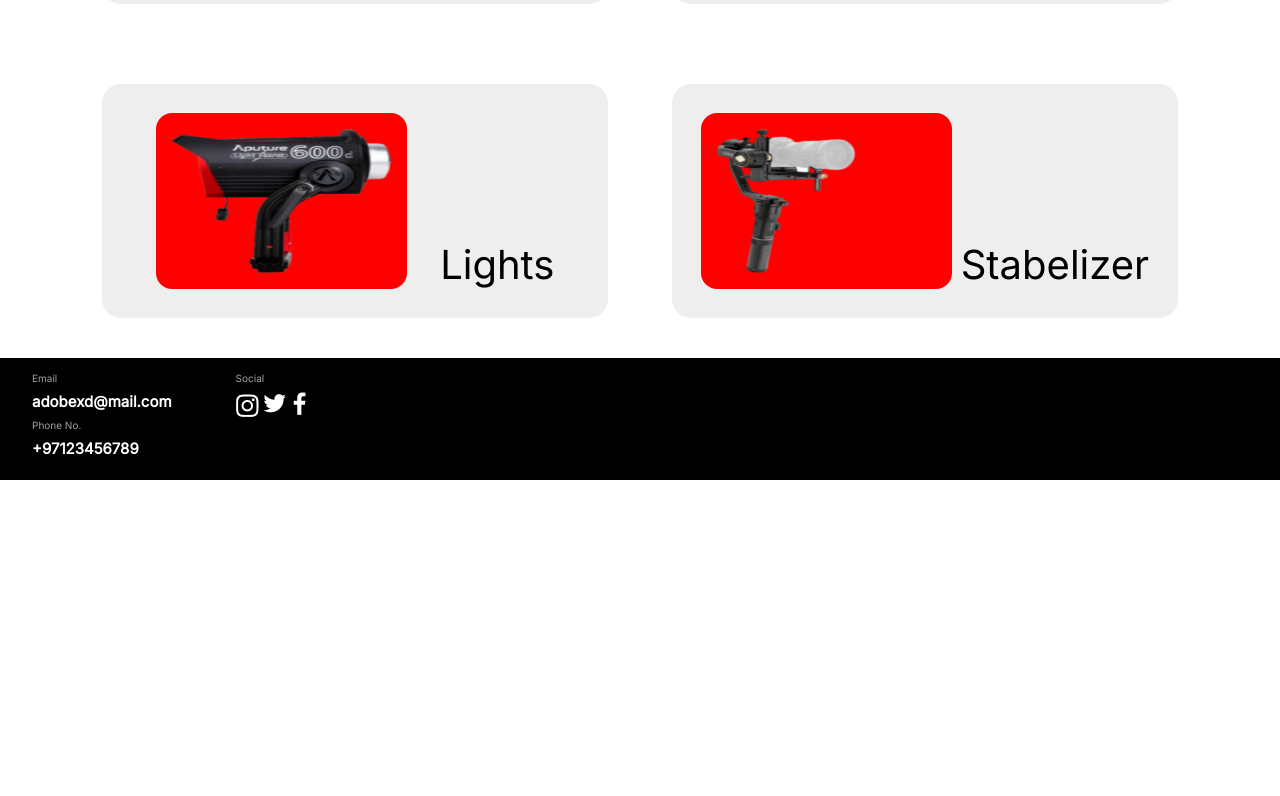
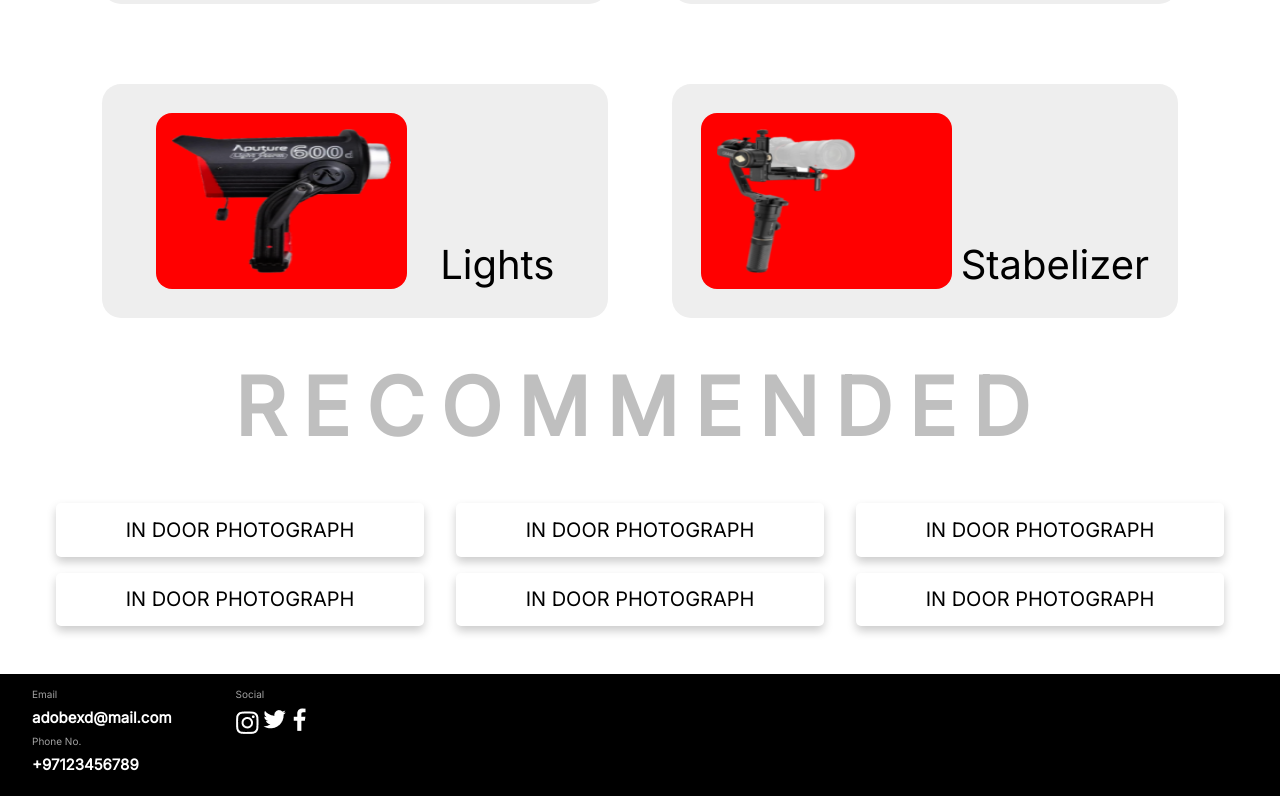
Before and after one commit to AhKhalid/ls, a React (Create React App) app: page / in a window 1280 px wide. Shown: the part 1179-1975 px from the top of the page. Before the commit the page ends 1659 px from the top, so only its background shows below. Built offline with nearby package versions, Linux system fonts and the light colour scheme.

Commit message:
Add Reccommended.

```diff
--- a/src/App.js
+++ b/src/App.js
@@ -3,6 +3,7 @@ import Categories from './components/Categories';
 import Footer from './components/Footer';
 import Hero from './components/Hero';
 import Header from './components/Header';
+import Recommendations from './components/Recommedations';
 
 function App() {
   return (
@@ -10,6 +11,7 @@ function App() {
       <Header />
       <Hero />
       <Categories />
+      <Recommendations />
       <Footer />
     </>
   );
--- /dev/null
+++ b/src/components/Recommedations.jsx
@@ -0,0 +1,18 @@
+import './Recommendations.css'
+
+export default function Recommendations() {
+    return (
+        <div className="recommendations">
+            <h1 className="title">RECOMMENDED</h1>
+
+            <div className="recommedend-items">
+                <span className="recommended-item">IN DOOR PHOTOGRAPH</span>
+                <span className="recommended-item">IN DOOR PHOTOGRAPH</span>
+                <span className="recommended-item">IN DOOR PHOTOGRAPH</span>
+                <span className="recommended-item">IN DOOR PHOTOGRAPH</span>
+                <span className="recommended-item">IN DOOR PHOTOGRAPH</span>
+                <span className="recommended-item">IN DOOR PHOTOGRAPH</span>
+            </div>
+        </div>
+    )
+}
--- /dev/null
+++ b/src/components/Recommendations.css
@@ -0,0 +1,36 @@
+.recommendations {
+    justify-content: center;
+    text-align: center;
+}
+
+.recommendations .title {
+    color: #BFBFBF;
+    font-family: Inter;
+    font-size: 80px;
+    font-style: normal;
+    font-weight: 700;
+    line-height: normal;
+    letter-spacing: 16px;
+}
+
+.recommedend-items {
+    display: flex;
+    flex-wrap: wrap;
+    justify-content: center;
+    margin: 2.5rem;
+}
+
+.recommended-item {
+    color: #000;
+    font-family: Inter;
+    font-size: 20px;
+    font-style: normal;
+    font-weight: 400;
+    line-height: normal;
+    margin: 0.5rem 1rem;
+    padding: 0.925rem;
+    border-top: 0px;
+    border-radius: 5px;
+    box-shadow: 0px 5px 10px #CCC;
+    flex: 1 0 30%;
+}
```
